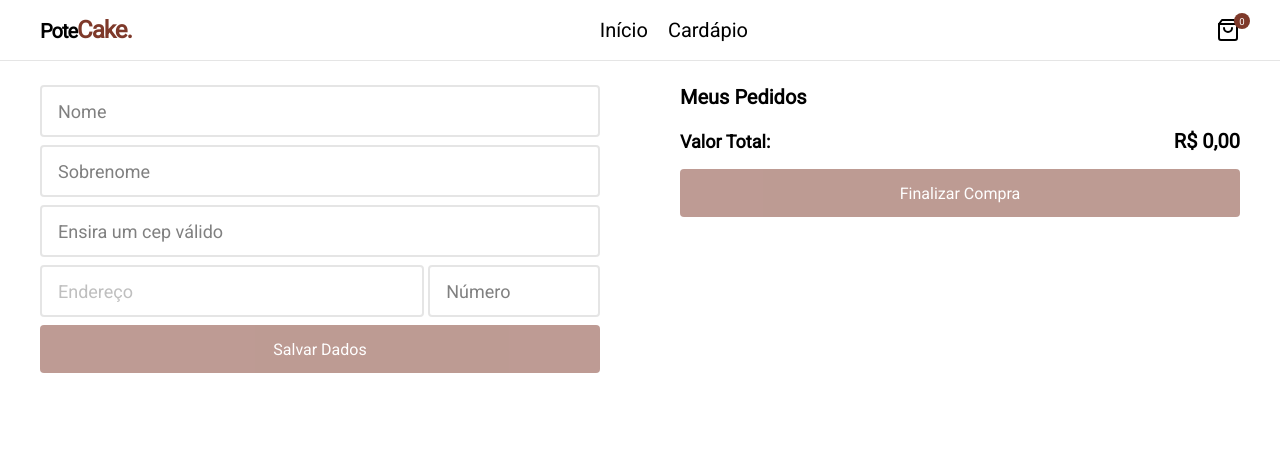
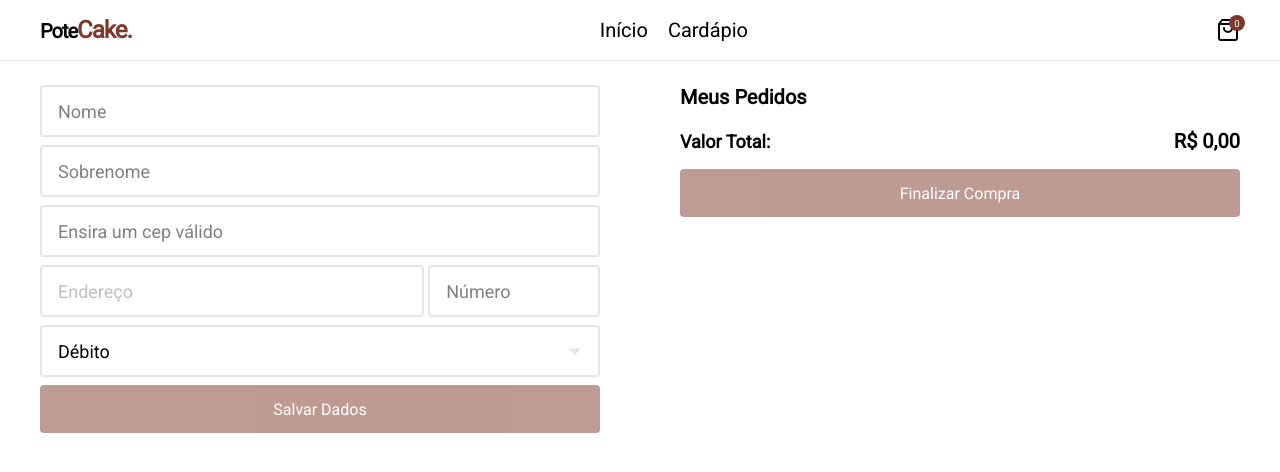
Before and after one commit to DamasoMagno/PoteCake, a Next.js app: page /cart in a window 1280 px wide. Shown: the top 472 px of the page. Built offline with nearby package versions, Linux system fonts and the light colour scheme.

Commit message:
Project already finished

```diff
--- a/src/components/Header/styles.module.scss
+++ b/src/components/Header/styles.module.scss
@@ -101,7 +101,7 @@
 
 .options {
   display: flex;
-  gap: 1rem;
+  gap: 1.5625rem;
 
   .cart {
     cursor: pointer;
@@ -110,8 +110,8 @@
 
     span {
       position: absolute;
-      right: -10px;
-      top: -5px;
+      right: -5px;
+      top: -3px;
       width: 1rem;
       height: 1rem;
       background: var(--brown-900);
--- a/src/components/Input/index.tsx
+++ b/src/components/Input/index.tsx
@@ -6,6 +6,8 @@ interface InputProps extends InputHTMLAttributes<HTMLInputElement> {
   iconPosition?: "left" | "right";
   inputRef?: LegacyRef<HTMLInputElement>
 }
+
+interface SelectProps extends InputProps { }
 
 import styles from "./styles.module.scss";
 
@@ -17,11 +19,8 @@ export function Input({
 }: InputProps) {
   return (
     <div className={styles.container}>
-      <input
-        {...props}
-        ref={inputRef}
-      />
-      {Icon && <Icon className={iconPosition ? styles.right : styles.left} />}
+      <input {...props} />
+      {Icon && <Icon style={{ order: iconPosition === "right" && 1 }} />}
     </div>
   );
 }
--- a/src/contexts/CartContext.tsx
+++ b/src/contexts/CartContext.tsx
@@ -10,8 +10,10 @@ import { ProductCart } from "@interfaces/ProductCart";
 import { foodOrderFormatted } from "@utils/formatFoodOrder";
 import { alertMessage } from "@utils/alert";
 
+
 interface CartContextProps {
   cart: ProductCart[];
+  setPaymentMethod: (method: string) => void;
   addProductToCart(id: string): Promise<void>;
   incrementProductAmount(id: string): Promise<void>;
   decrementProductAmount(id: string): Promise<void>;
@@ -22,6 +24,7 @@ export const CartContext = createContext({} as CartContextProps);
 
 export const CartProvider: FC = ({ children }) => {
   const [cart, setCart] = useState<ProductCart[]>([]);
+  const [paymentMethod, setPaymentMethod] = useState("Dinheiro");
 
   useEffect(() => {
     const productsInCart = JSON.parse(localStorage.getItem("@cart"));
@@ -146,6 +149,7 @@ export const CartProvider: FC = ({ children }) => {
         name: user.name,
         lastName: user.lastName,
         address: user.address,
+        paymentMethod,
         cart
       }
     );
@@ -177,7 +181,8 @@ export const CartProvider: FC = ({ children }) => {
       addProductToCart,
       incrementProductAmount,
       decrementProductAmount,
-      checkout
+      checkout,
+      setPaymentMethod
     }}>
       {children}
     </CartContext.Provider>
--- a/src/pages/cart.tsx
+++ b/src/pages/cart.tsx
@@ -1,7 +1,7 @@
 import Head from "next/head";
 
 import { ChangeEvent, useEffect, useState } from "react";
-import { MdAdd, MdDelete, MdRemove } from "react-icons/md";
+import { MdAdd, MdArrowDropDown, MdDelete, MdRemove } from "react-icons/md";
 import axios from "axios";
 
 import { useCart } from "@contexts/CartContext";
@@ -9,18 +9,20 @@ import { useCart } from "@contexts/CartContext";
 import { formatCurrency } from "@utils/formatCurrency";
 import { alertMessage } from "@utils/alert";
 
+import { User } from "@interfaces/User";
+
 import { Input } from "@components/Input";
 import { Button } from "@components/Button";
 
 import styles from "@styles/pages/Cart.module.scss";
-import { User } from "@interfaces/User";
 
 export default function Products() {
   const {
     cart,
     incrementProductAmount,
     decrementProductAmount,
-    checkout
+    checkout,
+    setPaymentMethod
   } = useCart();
 
   const [userName, setUserName] = useState("");
@@ -54,7 +56,7 @@ export default function Products() {
         setUserAddress("");
 
         alertMessage({
-          message: "Não entregamos fora de itapipoca",
+          message: "Não entregamos fora de Itapipoca",
           icon: "❌"
         });
 
@@ -84,15 +86,11 @@ export default function Products() {
       if (typeof userInfo[field] === "object") {
         Object.keys(userInfo[field])
           .forEach(attr => {
-            if (!userInfo[field][attr]) {
-              fieldsNotValid = true;
-            };
+            if (!userInfo[field][attr]) fieldsNotValid = true;
           })
       }
 
-      if (!userInfo[field]) {
-        fieldsNotValid = true;
-      }
+      if (!userInfo[field]) fieldsNotValid = true;
     }
 
     if (fieldsNotValid) {
@@ -141,11 +139,13 @@ export default function Products() {
             value={userName}
             onChange={e => setUserName(e.target.value)}
           />
+
           <Input
             placeholder="Sobrenome"
             value={userLastName}
             onChange={e => setUserLastName(e.target.value)}
           />
+
           <Input
             placeholder="Ensira um cep válido"
             onBlur={getUserAddress}
@@ -166,6 +166,15 @@ export default function Products() {
               value={userNumberAdress}
               onChange={e => setUserNumberAddress(e.target.value)}
             />
+          </div>
+
+          <div className={styles.filter}>
+            <select onChange={e => setPaymentMethod(e.target.value)}>
+              <option value="Débito">Débito</option>
+              <option value="Crédito">Crédito</option>
+              <option value="Dinehro">Dinheiro</option>
+            </select>
+            <MdArrowDropDown size={32} />
           </div>
 
           <Button
--- a/src/pages/index.tsx
+++ b/src/pages/index.tsx
@@ -29,7 +29,7 @@ export default function Home({ foods }: HomeProps) {
         <div className={styles.content}>
           <div>
             <h2>
-              A confetaria da
+              A confeitaria da
               <strong>Vizinhança</strong>
             </h2>
             <p>
--- a/src/styles/pages/Cart.module.scss
+++ b/src/styles/pages/Cart.module.scss
@@ -131,3 +131,41 @@
     }
   }
 }
+
+.filter {
+  padding: 0 0.5rem;
+  flex: 1;
+  display: flex;
+  align-items: center;
+  border-radius: 0.25rem;
+  transition: border 0.2s, color 0.2s;
+  border: 2px solid rgba(0, 0, 0, 0.1);
+
+  select {
+    border: 0;
+    background: transparent;
+    outline: none;
+    height: 3rem;
+    width: 100%;
+    padding: 0 0.5rem;
+    margin-right: 0.25rem;
+    font-size: 1.125rem;
+    -webkit-appearance: none;
+
+    &::placeholder {
+      color: gray;
+    }
+  }
+
+  svg {
+    color: rgba(0, 0, 0, 0.1);
+  }
+
+  &:focus-within {
+    border-color: var(--brown-900);
+
+    svg {
+      color: var(--brown-900);
+    }
+  }
+}
--- a/src/utils/alert.ts
+++ b/src/utils/alert.ts
@@ -7,8 +7,8 @@ interface AlertMessageProps {
 
 export function alertMessage({ message, icon }: AlertMessageProps) {
   return toast(message, {
-    duration: 2500,
-    position: 'top-center',
+    duration: 1500,
+    position: 'top-right',
     icon,
     style: {
       padding: '16px',
--- a/src/utils/formatFoodOrder.ts
+++ b/src/utils/formatFoodOrder.ts
@@ -5,6 +5,7 @@ import { formatCurrency } from './formatCurrency'
 interface FoodOrder {
   name: string
   lastName: string
+  paymentMethod: string
   address: {
     name: string
     number: string
@@ -13,26 +14,36 @@ interface FoodOrder {
 }
 
 export function foodOrderFormatted(foodOrder: FoodOrder) {
-  const order = `
-    Nome: ${foodOrder.name} ${foodOrder.lastName}
-    Rua: ${foodOrder.address.name}  N: ${foodOrder.address.number}
+  const name = `Nome: ${foodOrder.name} ${foodOrder.lastName}`
 
-    Descrição Pedidos
-    ${foodOrder.cart.map(
+  const address = `Rua: ${foodOrder.address.name} N: ${foodOrder.address.number}`
+
+  const paymentMethod = `Metodo de Pagamento: ${foodOrder.paymentMethod}`
+
+  const productsDescription = `Descrição Pedidos \n${foodOrder.cart.map(
     (product) =>
       `${product.quantity}x ${product.name} - ${formatCurrency(
         product.totalPrice
       )}`
   )}
+  `
 
-    Total Pedido:
-    ${formatCurrency(
+  const totalCartPrice = `Total Pedido: ${formatCurrency(
     foodOrder.cart.reduce(
       (initialCartValue, food) => initialCartValue + food.totalPrice,
       0
     )
-    )}
-  `
+  )}`
 
-  return order
+  return (
+    name +
+    '\n' +
+    address +
+    '\n' +
+    paymentMethod +
+    '\n' +
+    productsDescription +
+    '\n' +
+    totalCartPrice
+  )
 }
```
Also changed, not shown: tsconfig.json (+6 -1 lines), 2 other files (tests, documents, lock files or other folders). Lines whose indentation alone changed are shown as unchanged.
